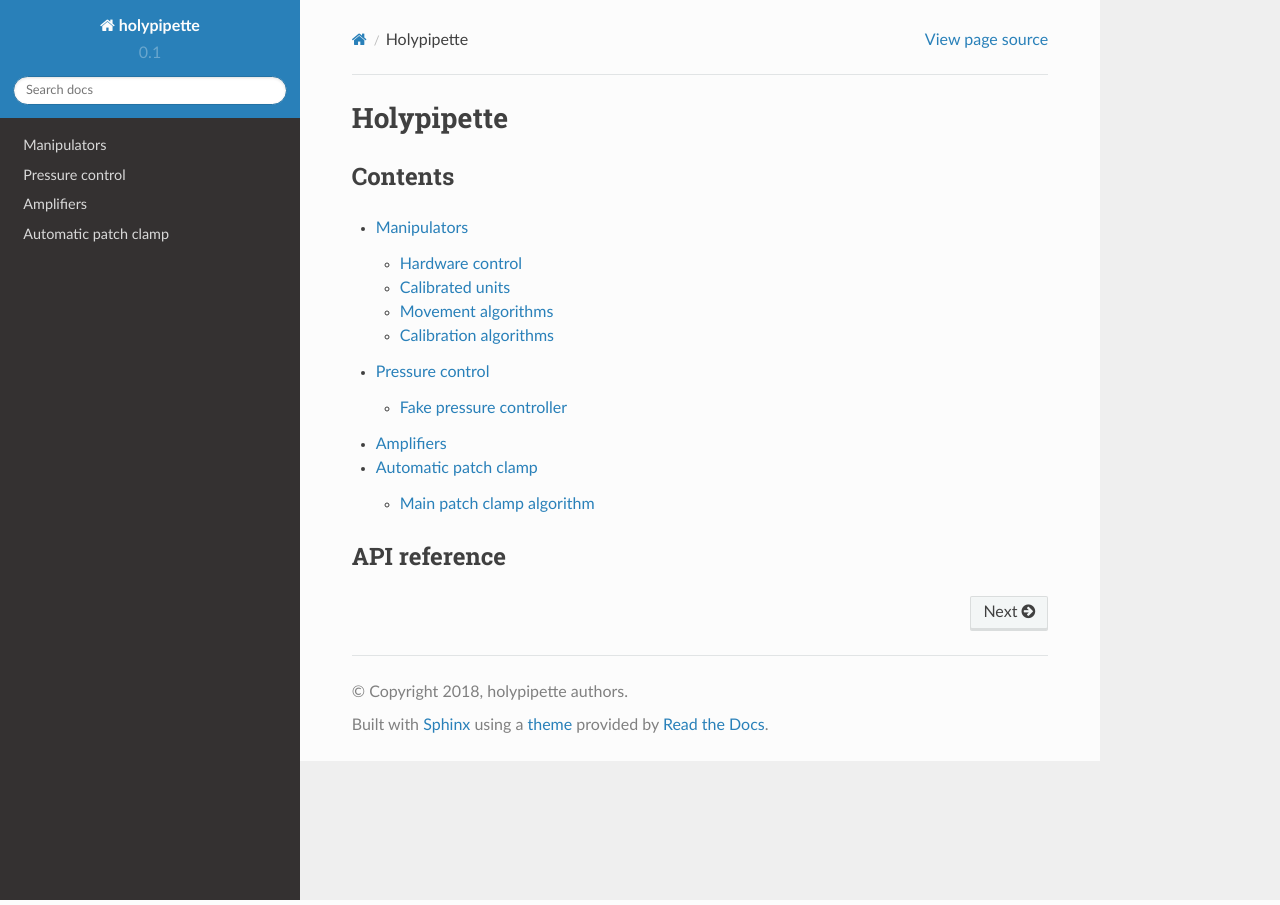
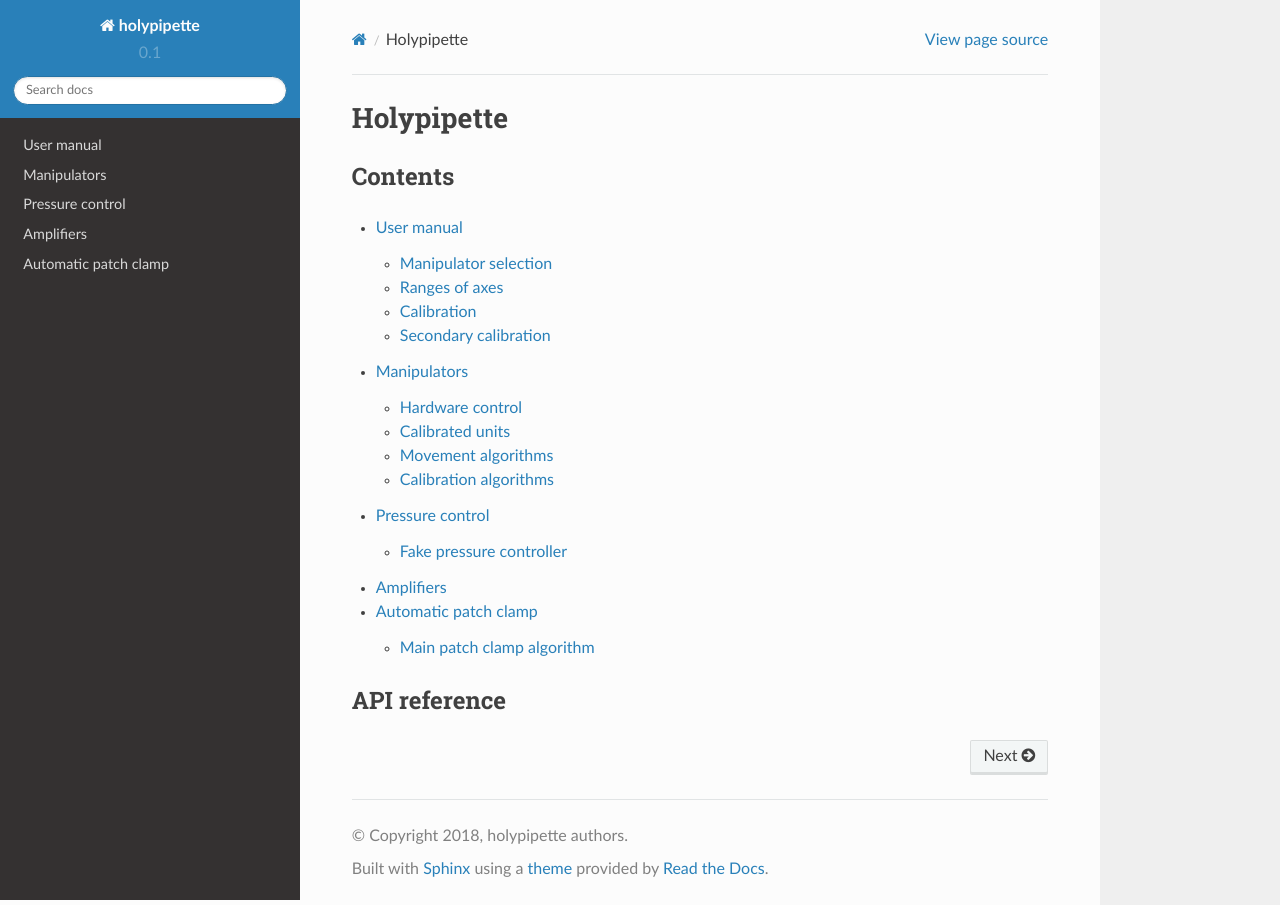
Before and after one commit to romainbrette/holypipette, a Sphinx documentation site: the page built from docs/index.rst, in a window 1280 px wide. Built offline with Sphinx 7.4.7 and the Read the Docs theme 2.0.0, drawn with Linux system fonts in a browser that asks for light colours; formulas are drawn with MathJax 3; pages that are not in the unit, such as notebooks, are missing from menus; some of the changed lines change nothing that is shown.

Commit message:
User manual

```diff
--- a/docs/index.rst
+++ b/docs/index.rst
@@ -7,6 +7,7 @@
 .. toctree::
    :maxdepth: 2
 
+   usermanual
    manipulator
    pressure
    amplifier
--- /dev/null
+++ b/docs/usermanual.rst
@@ -0,0 +1,64 @@
+User manual
+===========
+
+Manipulator selection
+---------------------
+Select the current manipulator with numbers (1, 2).
+
+Ranges of axes
+--------------
+To measure the range (minimum and maximum) of the axes of the unit and microscope,
+type M, then move the unit axes and microscope Z to all limit positions (min and max
+for all axes). This can be done for example by moving to two opposite corners.
+The same must be done for all units and for the XY stage. For the XY stage, note that
+the calibration process uses the camera and therefore it must be checked that not
+only the positions are reachable, but that the image is also acceptable (in particular,
+there must be light). Type M again to end the measurement process.
+
+Calibration
+-----------
+
+The coordinate systems of the XY stage and manipulators must be matched to the
+coordinate system of the camera and microscope. This operation is called
+*calibration*. The way it works is by matching photos of the pipette tip.
+Thus, it is very important that the image is clean and sharp at all positions
+reached by the calibration procedure.
+
+1. Mount a pipette on the manipulator. In principle, any object could be used,
+   the main requirement being that it should be sharp and with a good contrast when seen
+   under the microscope.
+
+2. Put water on the coverslip, as much as possible.
+
+3. Move the microscope as high as possible. If it is an immersion objective,
+   move it up as much as possible while remaining immersed.
+   If it is not an immersion objective, focus on the top of the water drop.
+
+4. Move the pipette manually with the tip in focus, in the center of field.
+
+5. Run the calibration (key: C). The program will first move the XY stage,
+   then move each axis of the unit. If the unit is mounted on the stage,
+   it will also make compensatory movements with the stage when the unit is
+   moved beyond the field of view.
+
+The calibration runs a maximum number of ``calibration_moves`` exponential moves,
+which consist in a sequence of movements of the axis, each movement being twice
+larger than the previous one, with a minimum distance equal to half
+``stack_depth``.
+The program also stops if the next movement would not be reachable by the axes,
+or if it would go beyond the minimum vertical position (Z).
+The minimum vertical position for the microscope or *floor* can be set with
+key F. It has not been set, then the program chooses 300 um below the current position.
+Initially, minimum and maximum ranges of axes are not set, which means that all
+positions are considered reachable.
+
+Save the calibration with Ctrl+S.
+
+Secondary calibration
+---------------------
+
+When the pipette is changed, or if the pipette appears to be miscalibrated, for
+example after a large movement, then the pipette should be recalibrated. The idea
+is that the axis angles should be stable but there can be a shift (translation) in
+the coordinate systems. To recalibrate, move the pipette in focus and right click
+on the tip.
```
